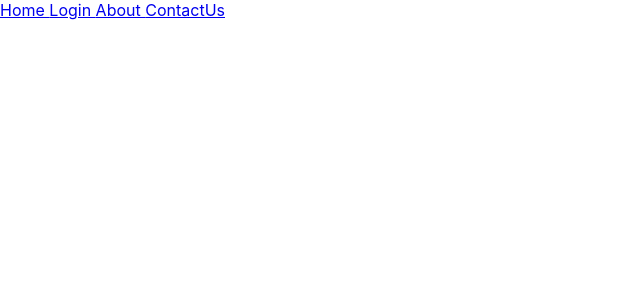
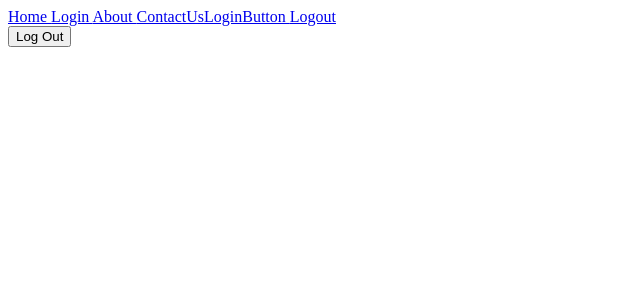
Before and after one commit to jasdeepkaur1010/Book-Finder, a React (Create React App) app in the folder book-finder/: page /logoutbutton in a window 1280 px wide. Shown: the top 300 px of the page, without its empty margins (0-640 px from the left). Built offline with nearby package versions, Linux system fonts and the light colour scheme.

Commit message:
add auth0 to login

```diff
--- a/book-finder/package.json
+++ b/book-finder/package.json
@@ -3,6 +3,7 @@
   "version": "0.1.0",
   "private": true,
   "dependencies": {
+    "@auth0/auth0-react": "^2.2.3",
     "@testing-library/jest-dom": "^5.17.0",
     "@testing-library/react": "^13.4.0",
     "@testing-library/user-event": "^13.5.0",
--- a/book-finder/src/App.js
+++ b/book-finder/src/App.js
@@ -5,6 +5,8 @@ import Login from './components/LoginPage';
 import About from './components/About';
 import Contact from './components/Contact';
 import Register from './components/Register';
+import LoginButton from './components/LoginButton';
+import LogoutButton from './components/LogoutButton';
 
 function App() {
   return (
@@ -15,6 +17,8 @@ function App() {
           <Link to="/login">Login </Link>
           <Link to="/about">About </Link>
           <Link to="/contact">ContactUs</Link>
+          <Link to="/loginbutton">LoginButton </Link>
+          <Link to="/logoutbutton">Logout </Link>
         </nav>
 
         <Routes>
@@ -23,6 +27,8 @@ function App() {
           <Route path="/about" element={<About />} />
           <Route path="/contact" element={<Contact />} />
           <Route path="/register" element={<Register />} />
+          <Route path="/loginbutton" element={<LoginButton />} />
+          <Route path="/logoutbutton" element={<LogoutButton />} />
         </Routes>
       </div>
     </Router>
--- /dev/null
+++ b/book-finder/src/components/LoginButton.jsx
@@ -0,0 +1,10 @@
+import React from "react";
+import { useAuth0 } from "@auth0/auth0-react";
+
+const LoginButton = () => {
+  const { loginWithRedirect } = useAuth0();
+
+  return <button onClick={() => loginWithRedirect()}>Log In</button>;
+};
+
+export default LoginButton;
--- /dev/null
+++ b/book-finder/src/components/LogoutButton.jsx
@@ -0,0 +1,14 @@
+import React from "react";
+import { useAuth0 } from "@auth0/auth0-react";
+
+const LogoutButton = () => {
+  const { logout } = useAuth0();
+
+  return (
+    <button onClick={() => logout({ logoutParams: { returnTo: window.location.origin } })}>
+      Log Out
+    </button>
+  );
+};
+
+export default LogoutButton;
--- a/book-finder/src/index.js
+++ b/book-finder/src/index.js
@@ -1,14 +1,33 @@
 import React from 'react';
-import ReactDOM from 'react-dom';
-import './index.css';
+import { createRoot } from 'react-dom/client';
+import { Auth0Provider } from '@auth0/auth0-react';
 import App from './App';
 
-ReactDOM.render(
-  <React.StrictMode>
+const root = createRoot(document.getElementById('root'));
+
+root.render(
+<Auth0Provider
+    domain="dev-0nl203v7ugj7g082.us.auth0.com"
+    clientId="fCyqVaB5UTiXgUMdlH3GAb8Hrs4l16xh"
+    authorizationParams={{
+      redirect_uri: window.location.origin
+    }}
+  >
     <App />
-  </React.StrictMode>,
-  document.getElementById('root')
+  </Auth0Provider>,
 );
+
+// import React from 'react';
+// import ReactDOM from 'react-dom';
+// import './index.css';
+// import App from './App';
+
+// ReactDOM.render(
+//   <React.StrictMode>
+//     <App />
+//   </React.StrictMode>,
+//   document.getElementById('root')
+// );
 // ReactDOM.render(<App />, document.getElementById('root'));
 // If you want to start measuring performance in your app, pass a function
 // to log results (for example: reportWebVitals(console.log))
```
Also changed, not shown: 1 other file (tests, documents, lock files or other folders).
